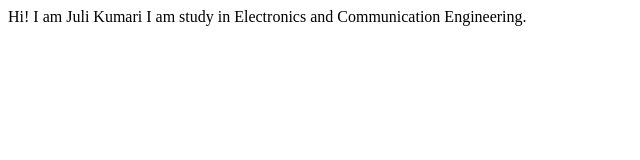
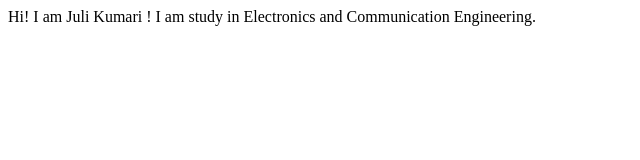
Before and after one commit to Juli-Kumari/JuliKumari123-site, a plain HTML site: page index.html in a window 1280 px wide. Shown: the full height of the page, 0-640 px from the left. Drawn offline with Linux system fonts and the light colour scheme.

Commit message:
update txt again

```diff
--- a/index.html
+++ b/index.html
@@ -7,7 +7,7 @@
     <title>JULI-SITE</title>
 </head>
 <body>
-    Hi! I am Juli Kumari
+    Hi! I am Juli Kumari !
     I am study in Electronics and Communication Engineering.
 
 </body>
```
